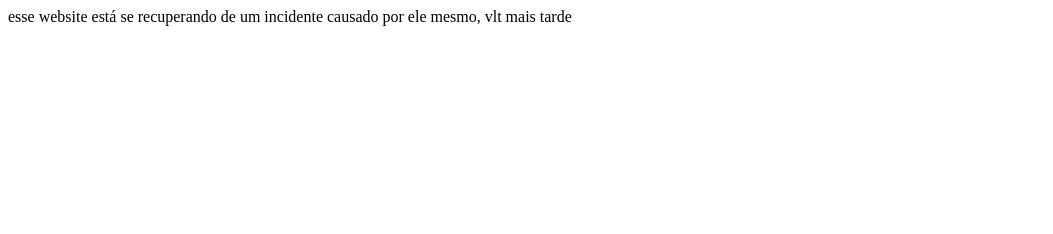
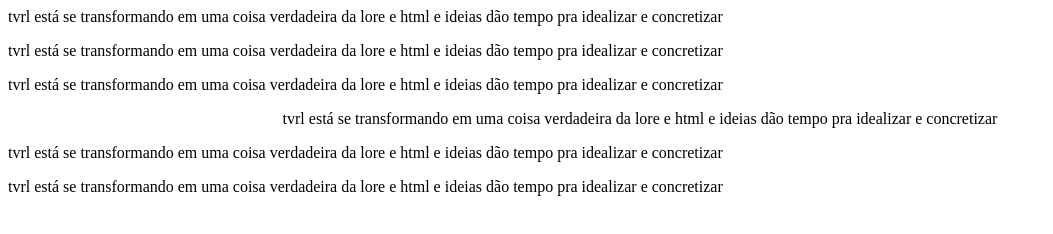
Before and after one commit to tvrl-brasil/tvrl-brasil.github.io, a plain HTML site: page plchldr.html in a window 1280 px wide. Shown: the whole page, without its empty margins (0-1053 px from the left). Drawn offline with Linux system fonts and the light colour scheme.

Commit message:
Update plchldr.html

```diff
--- a/plchldr.html
+++ b/plchldr.html
@@ -3,6 +3,11 @@
 
   </head>
   <body>
-    <p> esse website está se recuperando de um incidente causado por ele mesmo, vlt mais tarde</p>
+
+
+    <p> tvrl está se transformando em uma coisa verdadeira da lore e html <a img src="https://i.postimg.cc/nzz9QLgz/download.jpg" width 1200px height 400px> e ideias dão tempo pra idealizar e concretizar</p>
+
+    <p> tvrl está se transformando em uma coisa verdadeira da lore e html e ideias dão tempo pra idealizar e concretizar</p><p> tvrl está se transformando em uma coisa verdadeira da lore e html e ideias dão tempo pra idealizar e concretizar</p><center> <p> tvrl está se transformando em uma coisa verdadeira da lore e html e ideias dão tempo pra idealizar e concretizar</p></center> <p> tvrl está se transformando em uma coisa verdadeira da lore e html e ideias dão tempo pra idealizar e concretizar</p>
   </body>
+  <p> tvrl está se transformando em uma coisa verdadeira da lore e html e ideias dão tempo pra idealizar e concretizar</p>
 </html>
```
